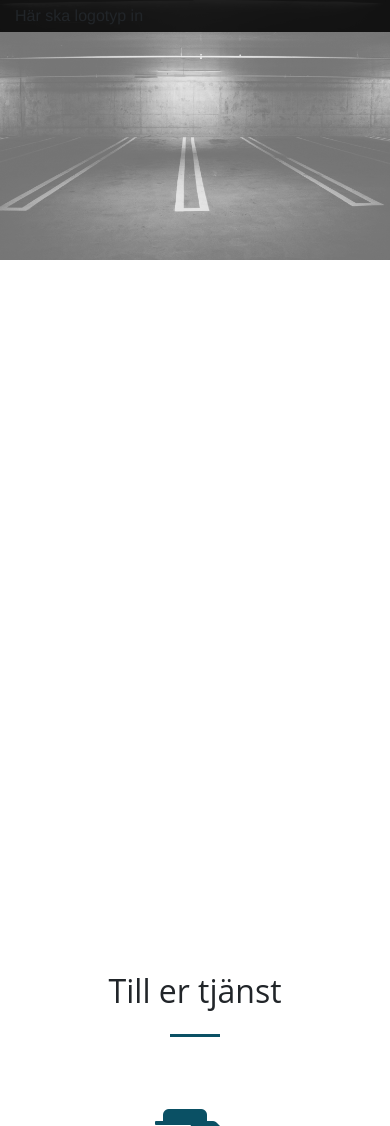
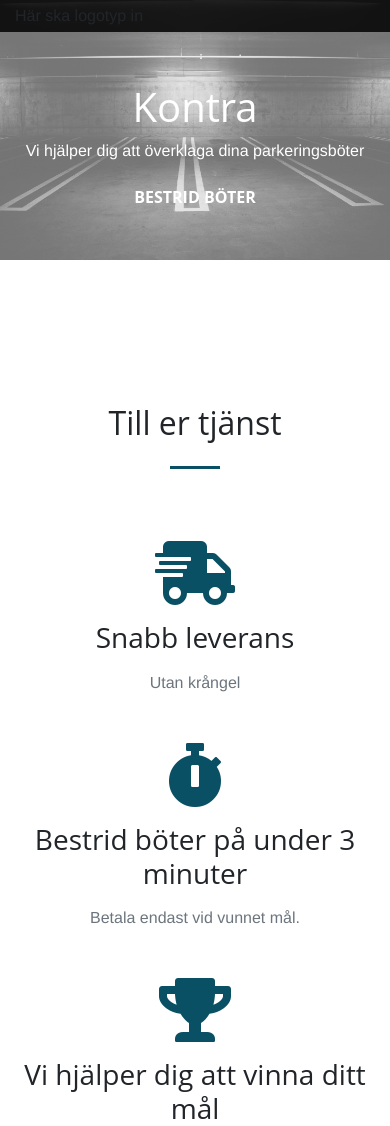
Before and after one commit to KontraLB/KontraTest2, a Flask app: page / in a window 390 px wide. Shown: the top 1126 px of the page. Run offline with Flask 2, Linux system fonts and the light colour scheme; some libraries are stand-ins or nearby versions.

Commit message:
fixed mobile on first page

```diff
--- a/app/static/stylesheets/custom.css
+++ b/app/static/stylesheets/custom.css
@@ -21,7 +21,6 @@
 }
 
 .kbg-test {
-    height: 100%;
    /* height:100%;*/
     /*background-position: center; !important;
     background-repeat:no-repeat;
@@ -31,6 +30,7 @@
     background-repeat:no-repeat;
     background-size: cover;*/
     opacity: 0.65;
+    position: relative;
 }
 /*img{
     width:1440px;
@@ -39,8 +39,10 @@
 .kcaption{
      position: absolute;
     left:0;
-    top: 40%;
+    top: 30%;
     width: 100%;
+    bottom: 15%;
+    right:0;
     text-align: center;
     color: #000;
 }
--- a/app/templates/index.html
+++ b/app/templates/index.html
@@ -4,7 +4,9 @@
 
 
     <div class="overflow-hidden kbg-test">
-         <img src="{{ url_for('static', filename='assets/images/bgparking.jpg') }} " class="img-fluid">
+    <figure>
+         <img src="{{ url_for('static', filename='assets/images/bgparking.jpg') }}" class="img-fluid">
+    </figure>
     <div class="kcaption">
          <h1 class="font-weight-normal text-white">Kontra</h1>
         <p class="font-weight-normal text-white">Vi hjälper dig att överklaga dina parkeringsböter</p>
```
